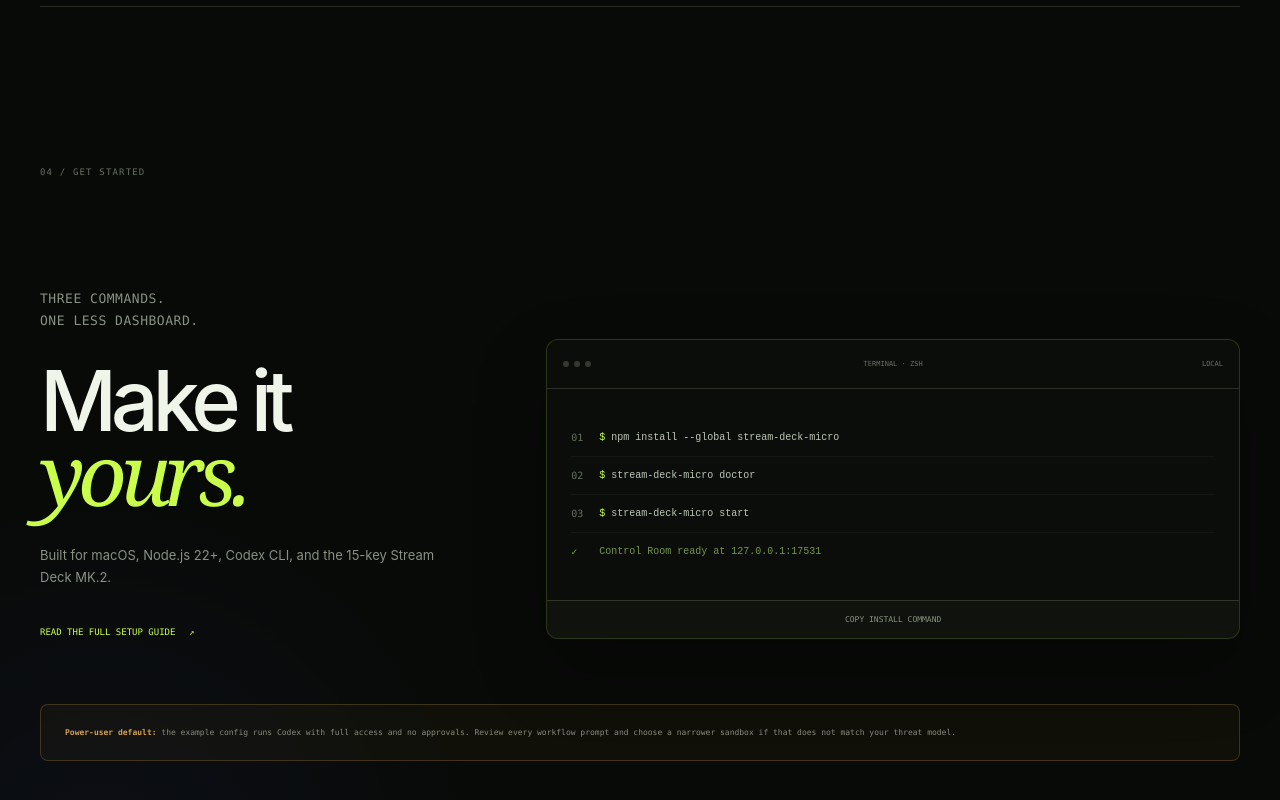
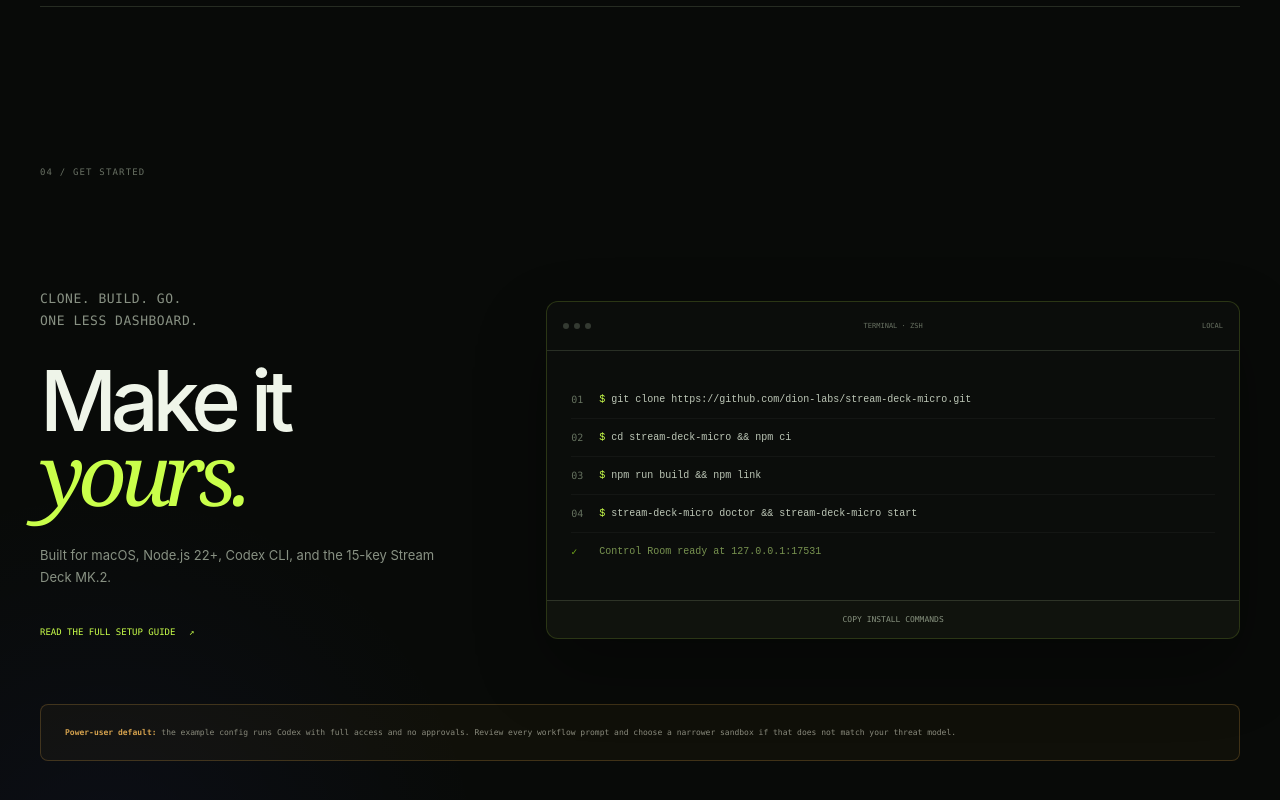
Before and after one commit to dion-labs/stream-deck-micro-site, a React (Vite) app: page / in a window 1280 px wide. Shown: the part 4380-5180 px from the top of the page. Built offline with nearby package versions, Linux system fonts and the light colour scheme.

Commit message:
fix: show working source install commands

```diff
--- a/app/page.tsx
+++ b/app/page.tsx
@@ -26,7 +26,12 @@
   const active = keys[selected];
 
   const copyInstall = async () => {
-    await navigator.clipboard.writeText('npm install --global stream-deck-micro');
+    await navigator.clipboard.writeText([
+      'git clone https://github.com/dion-labs/stream-deck-micro.git',
+      'cd stream-deck-micro && npm ci',
+      'npm run build && npm link',
+      'stream-deck-micro doctor && stream-deck-micro start',
+    ].join('\n'));
     setCopied(true);
     window.setTimeout(() => setCopied(false), 1800);
   };
@@ -255,7 +260,7 @@
         <div className="section-index">04 / Get started</div>
         <div className="install-grid">
           <div className="install-copy">
-            <p className="section-kicker">Three commands.<br />One less dashboard.</p>
+            <p className="section-kicker">Clone. Build. Go.<br />One less dashboard.</p>
             <h2>Make it<br /><em>yours.</em></h2>
             <p>Built for macOS, Node.js 22+, Codex CLI, and the 15-key Stream Deck MK.2.</p>
             <a href="https://github.com/dion-labs/stream-deck-micro#install">Read the full setup guide <span>↗</span></a>
@@ -263,12 +268,13 @@
           <div className="terminal" aria-label="Installation commands">
             <div className="terminal-bar"><span><i /><i /><i /></span><b>TERMINAL · ZSH</b><span>LOCAL</span></div>
             <div className="terminal-code">
-              <p><span>01</span><code><b>$</b> npm install --global stream-deck-micro</code></p>
-              <p><span>02</span><code><b>$</b> stream-deck-micro doctor</code></p>
-              <p><span>03</span><code><b>$</b> stream-deck-micro start</code></p>
+              <p><span>01</span><code><b>$</b> git clone https://github.com/dion-labs/stream-deck-micro.git</code></p>
+              <p><span>02</span><code><b>$</b> cd stream-deck-micro &amp;&amp; npm ci</code></p>
+              <p><span>03</span><code><b>$</b> npm run build &amp;&amp; npm link</code></p>
+              <p><span>04</span><code><b>$</b> stream-deck-micro doctor &amp;&amp; stream-deck-micro start</code></p>
               <p className="terminal-result"><span>✓</span><code>Control Room ready at 127.0.0.1:17531</code></p>
             </div>
-            <button onClick={copyInstall} type="button">{copied ? 'Copied' : 'Copy install command'}</button>
+            <button onClick={copyInstall} type="button">{copied ? 'Copied' : 'Copy install commands'}</button>
           </div>
         </div>
         <p className="power-note"><strong>Power-user default:</strong> the example config runs Codex with full access and no approvals. Review every workflow prompt and choose a narrower sandbox if that does not match your threat model.</p>
```
